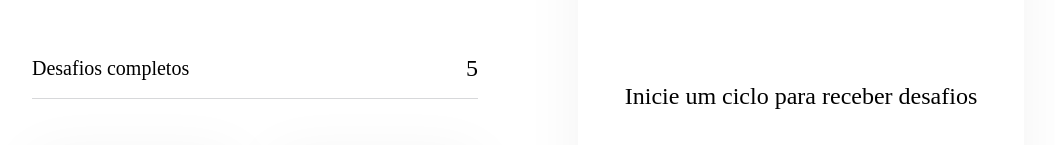
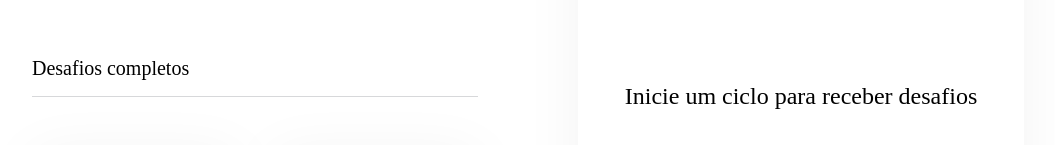
Before and after one commit to HaluDeCassia/remesha-next, a Next.js app: page / in a window 1280 px wide. Shown: the part 282-427 px from the top of the page, without its empty margins (112-1167 px from the left). Built offline with nearby package versions, Linux system fonts and the light colour scheme.

Commit message:
feat: add dinamic values on compled-challenges

```diff
--- a/src/components/CompletedChallenges.tsx
+++ b/src/components/CompletedChallenges.tsx
@@ -1,10 +1,14 @@
+import { useContext } from 'react'
+import { ChallengesContext } from '../contexts/ChallengesContext'
 import styles from '../styles/components/CompletedChallenges.module.css'
 
 export function CompletedChallenges() {
+  const { challengesCompleted } = useContext(ChallengesContext)
+
   return (
     <div className={styles.completedChallengesContainer}>
       <span>Desafios completos</span>
-      <span>5</span>
+      <span>{challengesCompleted}</span>
     </div>
   )
 }
--- a/src/contexts/ChallengesContext.tsx
+++ b/src/contexts/ChallengesContext.tsx
@@ -13,7 +13,7 @@
 
 interface ChallengesContextData {
   activeChallenge: ChallengeProps
-  challengeCompleted: number
+  challengesCompleted: number
   currentExperience: number
   experienceToNextLevel: number
   level: number
@@ -26,8 +26,8 @@
 
 export const ChallengesProvider = ({ children }: ChallengesProviderProps)=> {
   const [level, setLevel] = useState(1)
-  const [currentExperience, setCurrentExperience] = useState(10);
-  const [challengeCompleted, setChallengeCompleted] = useState(0);
+  const [currentExperience, setCurrentExperience] = useState(0);
+  const [challengesCompleted, setChallengesCompleted] = useState(0);
   const [activeChallenge, setActiveChallenge] = useState(null);
 
   const experienceToNextLevel = Math.pow((level + 1) * 4, 2)
@@ -48,7 +48,7 @@
         level,
         levelUp,
         currentExperience,
-        challengeCompleted,
+        challengesCompleted,
         activeChallenge,
         experienceToNextLevel,
         startNewChallenge,
```
